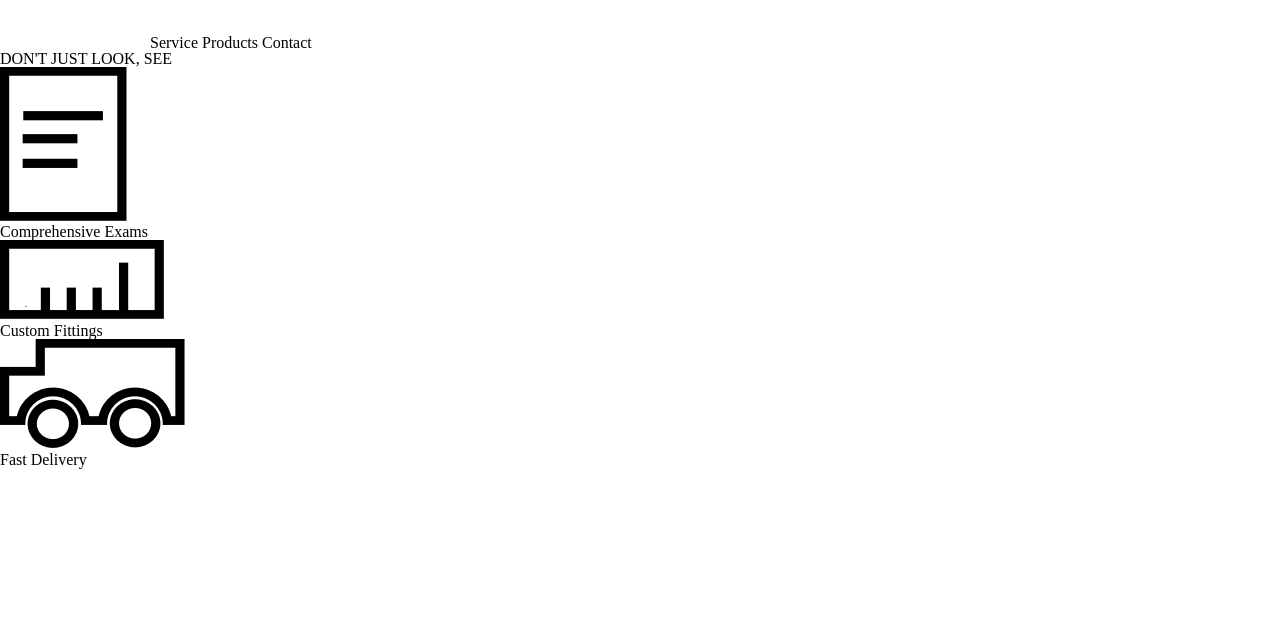
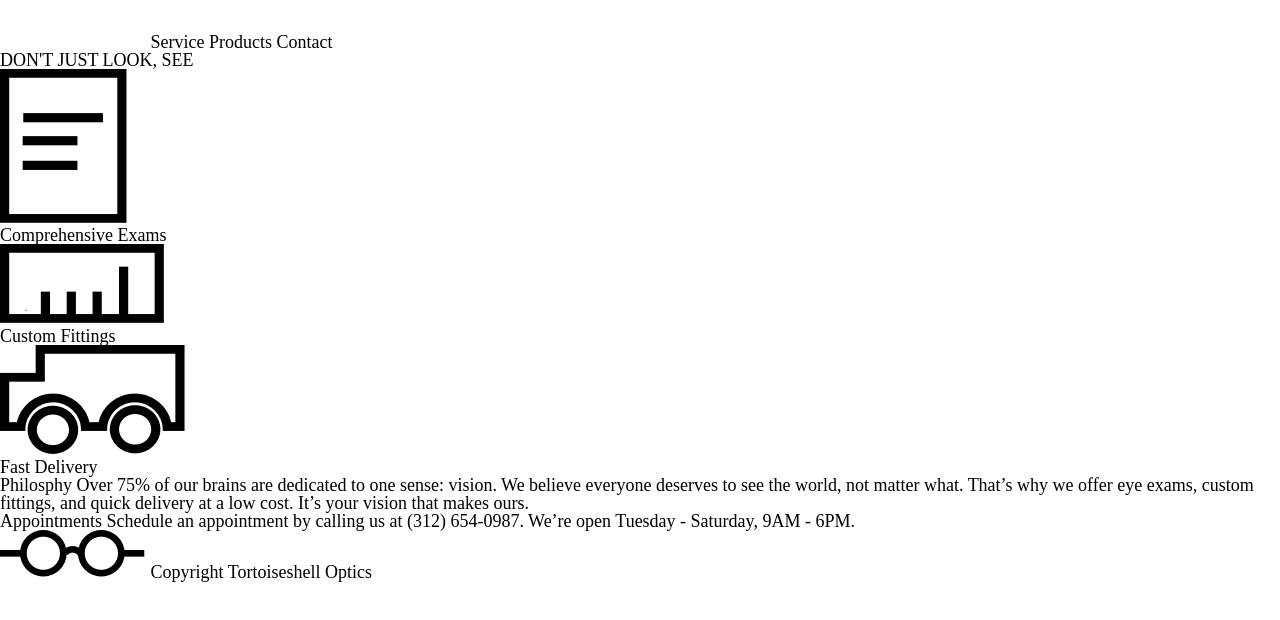
Before and after one commit to Flammeus96/opticsproj, a plain HTML site: page index.html in a window 1280 px wide. Drawn offline with Linux system fonts and the light colour scheme.

Commit message:
Commit html

```diff
--- a/index.html
+++ b/index.html
@@ -52,8 +52,30 @@
 
     <!-- Main Content 2/2; Philosphy & Appointments -->
 
+    <div class="container">
+      <div class="business-info">
+        <div class="info">
+          <span class="title">Philosphy</span>
+          <span>Over 75% of our brains are dedicated to one sense: vision. We believe everyone deserves to see the world,
+             not matter what. That’s why we offer eye exams, custom fittings,
+             and quick delivery at a low cost. It’s your vision that makes ours.</span>
+        </div>
+        <div class="info">
+          <span class="title">Appointments<span>
+          <span>Schedule an appointment by calling us at (312) 654-0987.
+             We’re open Tuesday - Saturday, 9AM - 6PM.</span>
+        </div>
+      </div>
+    </div>
 
     <!-- Footer -->
 
+    <footer>
+      <div class="container">
+        <img src="./resources/images/logo-black.png">
+        Copyright Tortoiseshell Optics
+      </div>
+    </footer>
+
   </body>
 </html>
--- a/resources/css/style.css
+++ b/resources/css/style.css
@@ -0,0 +1,6 @@
+/* Universal Styles */
+
+html {
+  font-size: 18px;
+  line-height: 1.4;
+}
```
Also changed, not shown: 1 other file.
